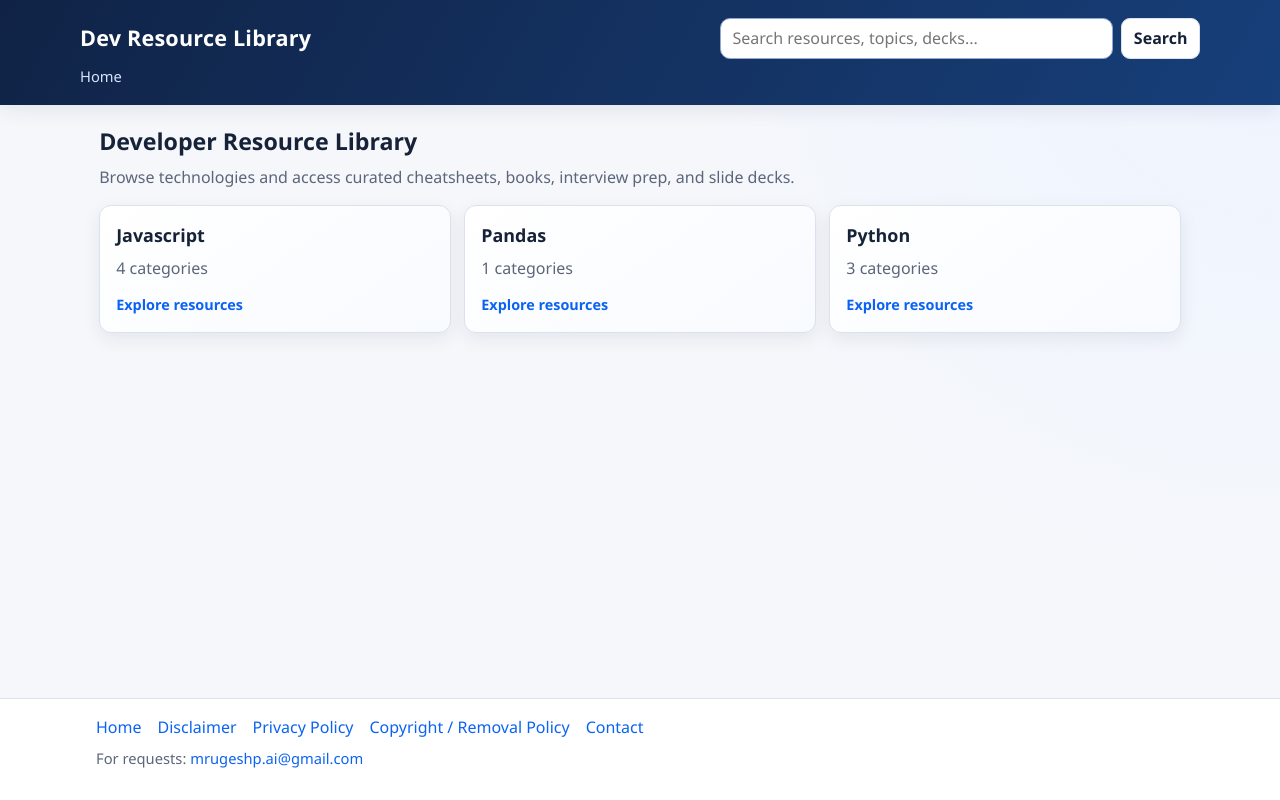
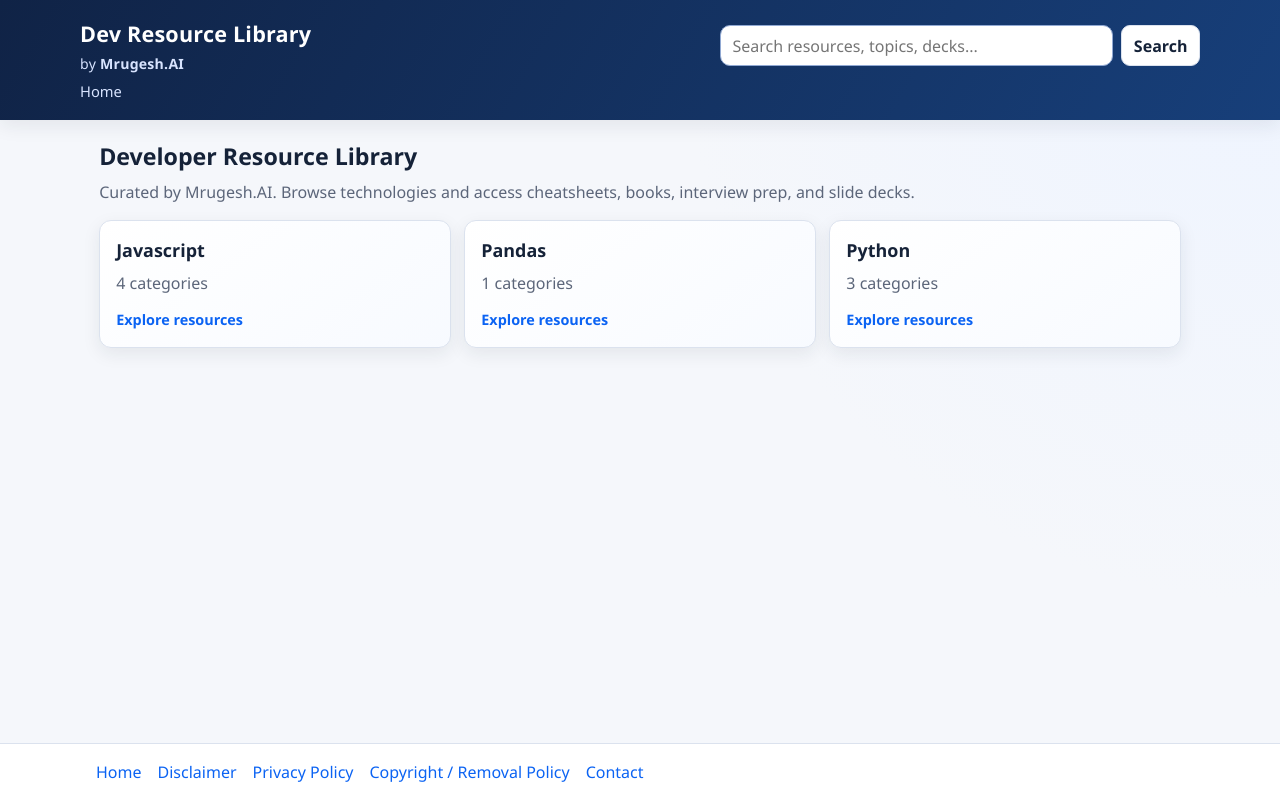
Before and after one commit to mrugesh-ai/notes, a website: page index.html in a window 1280 px wide. Drawn offline with nearby package versions, Linux system fonts and the light colour scheme.

Commit message:
enhance layout with site branding and byline, update page title for clarity

```diff
--- a/css/layout.css
+++ b/css/layout.css
@@ -20,6 +20,11 @@
 .header-top {
   display: grid;
   gap: 0.7rem;
+}
+
+.site-brand {
+  display: grid;
+  gap: 0.18rem;
 }
 
 .site-search {
@@ -56,6 +61,13 @@
 .site-title a {
   color: #fff;
   text-decoration: none;
+}
+
+.site-byline {
+  margin: 0;
+  color: #d8e4ff;
+  font-size: 0.88rem;
+  letter-spacing: 0.25px;
 }
 
 .breadcrumbs {
--- a/index.html
+++ b/index.html
@@ -4,7 +4,7 @@
   <meta charset="utf-8">
   <meta name="viewport" content="width=device-width, initial-scale=1">
   <meta name="description" content="Curated developer learning resources: cheatsheets, interview prep, books, and slides.">
-  <title>Dev Resource Library</title>
+  <title>Dev Resource Library | Mrugesh.AI</title>
   <link rel="stylesheet" href="css/base.css">
   <link rel="stylesheet" href="css/layout.css">
   <link rel="stylesheet" href="css/components.css">
--- a/js/renderers.js
+++ b/js/renderers.js
@@ -72,7 +72,10 @@ export function renderShell({ breadcrumbs, contentHtml, searchQuery = "" }) {
     <header class="site-header">
       <div class="header-inner">
         <div class="header-top">
-          <h1 class="site-title"><a href="#/">Dev Resource Library</a></h1>
+          <div class="site-brand">
+            <h1 class="site-title"><a href="#/">Dev Resource Library</a></h1>
+            <p class="site-byline">by <strong>Mrugesh.AI</strong></p>
+          </div>
           <form class="site-search" id="siteSearchForm" role="search" autocomplete="off">
             <input id="siteSearchInput" class="site-search-input" type="search" name="q" placeholder="Search resources, topics, decks..." value="${escapeHtml(searchQuery)}" aria-label="Search resources">
             <button class="btn btn-secondary site-search-btn" type="submit">Search</button>
@@ -92,7 +95,6 @@ export function renderShell({ breadcrumbs, contentHtml, searchQuery = "" }) {
           <a href="#/legal/copyright">Copyright / Removal Policy</a>
           <a href="#/legal/contact">Contact</a>
         </nav>
-        <p class="footer-meta">For requests: <a href="mailto:mrugeshp.ai@gmail.com">mrugeshp.ai@gmail.com</a></p>
       </div>
     </footer>
   `;
@@ -113,7 +115,7 @@ export function renderHome(index) {
   return `
     <section class="page-head">
       <h2 class="page-title">Developer Resource Library</h2>
-      <p class="page-desc">Browse technologies and access curated cheatsheets, books, interview prep, and slide decks.</p>
+      <p class="page-desc">Curated by Mrugesh.AI. Browse technologies and access cheatsheets, books, interview prep, and slide decks.</p>
     </section>
     <section class="grid">
       ${cards || '<div class="notice">No technologies found. Add folders under <code>content/</code> and update <code>data/content.json</code>.</div>'}
```
